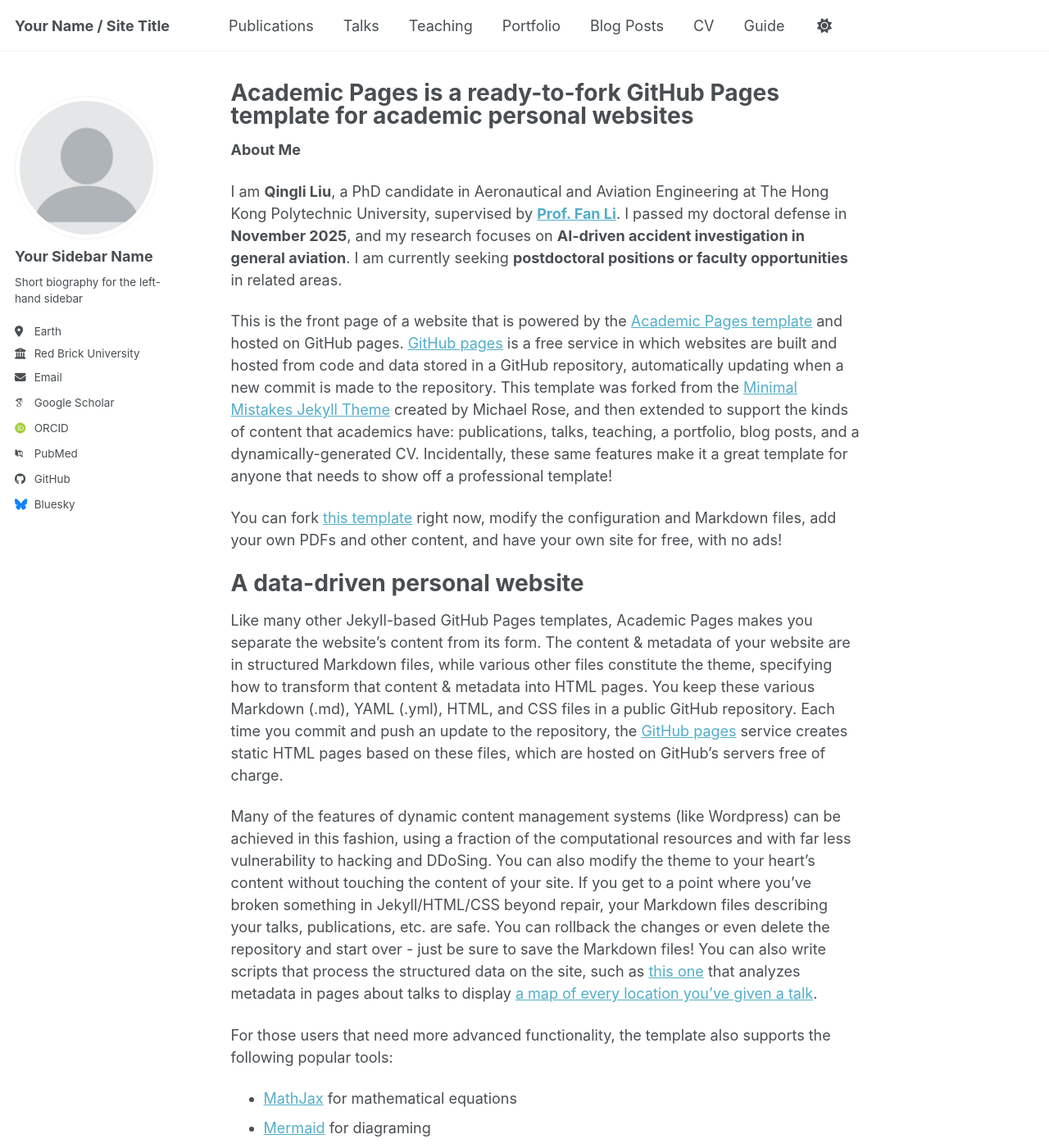
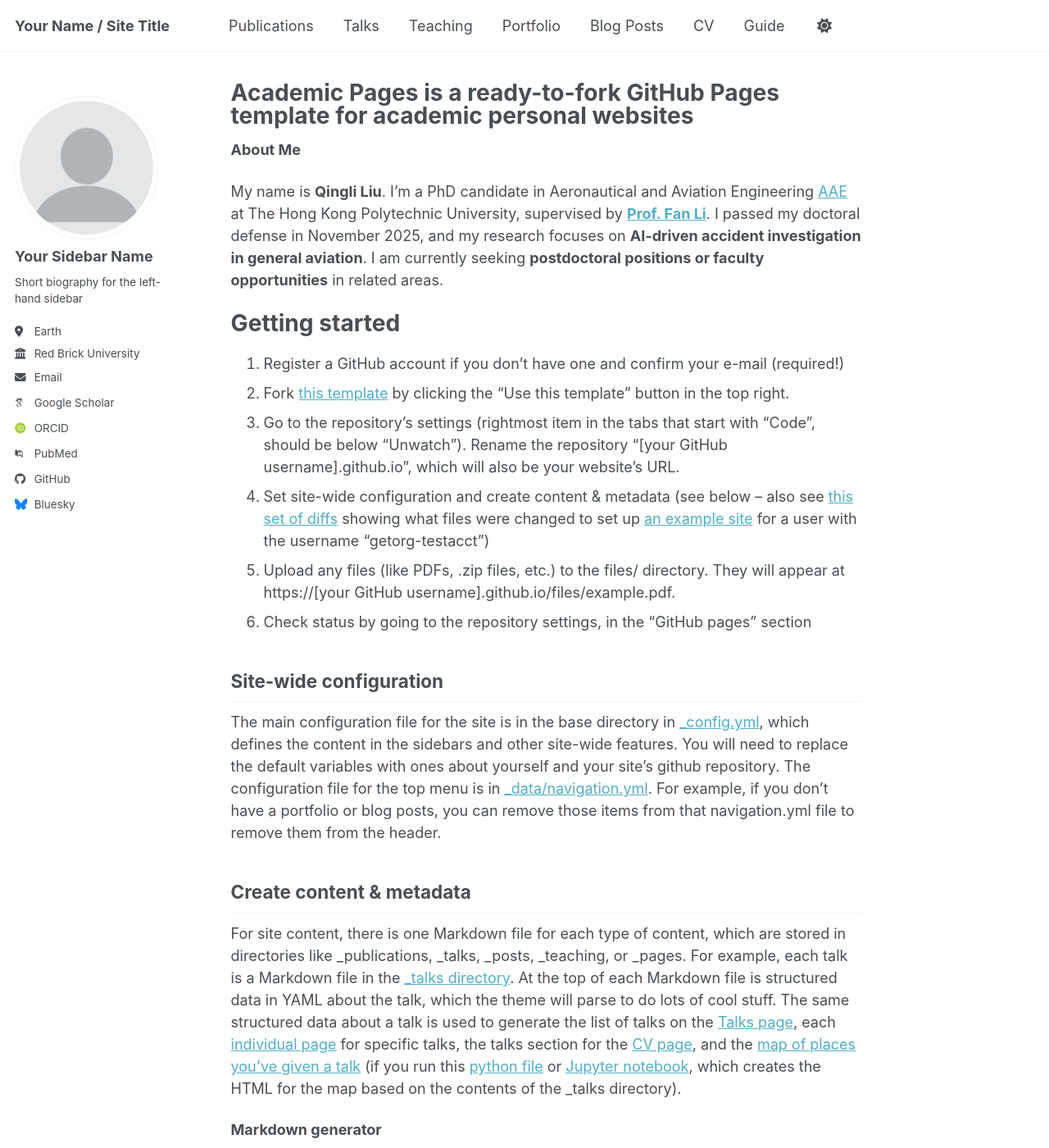
Before and after one commit to QingliLIU/Qingli, a Jekyll site: the page built from _pages/about.md, in a window 1280 px wide and 1400 px high. Shown: the whole window at 82% size. Built offline with Jekyll 4.4.1, drawn with Linux system fonts in a browser that asks for light colours; some web fonts are replaced; a script bundle is joined from its source files by our own code; library files that are not in the unit come from our copies.

Commit message:
Update about.md

```diff
--- a/_pages/about.md
+++ b/_pages/about.md
@@ -9,25 +9,8 @@ redirect_from:
 
 **About Me**
 
-I am **Qingli Liu**, a PhD candidate in Aeronautical and Aviation Engineering at The Hong Kong Polytechnic University, supervised by [**Prof. Fan Li**](https://scholar.google.com/xxxxxxxx). I passed my doctoral defense in **November 2025**, and my research focuses on **AI-driven accident investigation in general aviation**. I am currently seeking **postdoctoral positions or faculty opportunities** in related areas.
+My name is **Qingli Liu**. I'm a PhD candidate in Aeronautical and Aviation Engineering [AAE](https://www.polyu.edu.hk/aae/) at The Hong Kong Polytechnic University, supervised by [**Prof. Fan Li**](https://scholar.google.com/citations?user=HE77YDgAAAAJ&hl=en). I passed my doctoral defense in November 2025, and my research focuses on **AI-driven accident investigation in general aviation**. I am currently seeking **postdoctoral positions or faculty opportunities** in related areas.
 
-
-
-
-This is the front page of a website that is powered by the [Academic Pages template](https://github.com/academicpages/academicpages.github.io) and hosted on GitHub pages. [GitHub pages](https://pages.github.com) is a free service in which websites are built and hosted from code and data stored in a GitHub repository, automatically updating when a new commit is made to the repository. This template was forked from the [Minimal Mistakes Jekyll Theme](https://mmistakes.github.io/minimal-mistakes/) created by Michael Rose, and then extended to support the kinds of content that academics have: publications, talks, teaching, a portfolio, blog posts, and a dynamically-generated CV. Incidentally, these same features make it a great template for anyone that needs to show off a professional template!
-
- You can fork [this template](https://github.com/academicpages/academicpages.github.io) right now, modify the configuration and Markdown files, add your own PDFs and other content, and have your own site for free, with no ads!
-
-A data-driven personal website
-======
-Like many other Jekyll-based GitHub Pages templates, Academic Pages makes you separate the website's content from its form. The content & metadata of your website are in structured Markdown files, while various other files constitute the theme, specifying how to transform that content & metadata into HTML pages. You keep these various Markdown (.md), YAML (.yml), HTML, and CSS files in a public GitHub repository. Each time you commit and push an update to the repository, the [GitHub pages](https://pages.github.com/) service creates static HTML pages based on these files, which are hosted on GitHub's servers free of charge.
-
-Many of the features of dynamic content management systems (like Wordpress) can be achieved in this fashion, using a fraction of the computational resources and with far less vulnerability to hacking and DDoSing. You can also modify the theme to your heart's content without touching the content of your site. If you get to a point where you've broken something in Jekyll/HTML/CSS beyond repair, your Markdown files describing your talks, publications, etc. are safe. You can rollback the changes or even delete the repository and start over - just be sure to save the Markdown files! You can also write scripts that process the structured data on the site, such as [this one](https://github.com/academicpages/academicpages.github.io/blob/master/talkmap.ipynb) that analyzes metadata in pages about talks to display [a map of every location you've given a talk](https://academicpages.github.io/talkmap.html).
-
-For those users that need more advanced functionality, the template also supports the following popular tools:
-- [MathJax](https://www.mathjax.org/) for mathematical equations
-- [Mermaid](https://mermaid.js.org/) for diagraming
-- [Plotly](https://plotly.com/javascript/) for plotting
 
 Getting started
 ======
```
